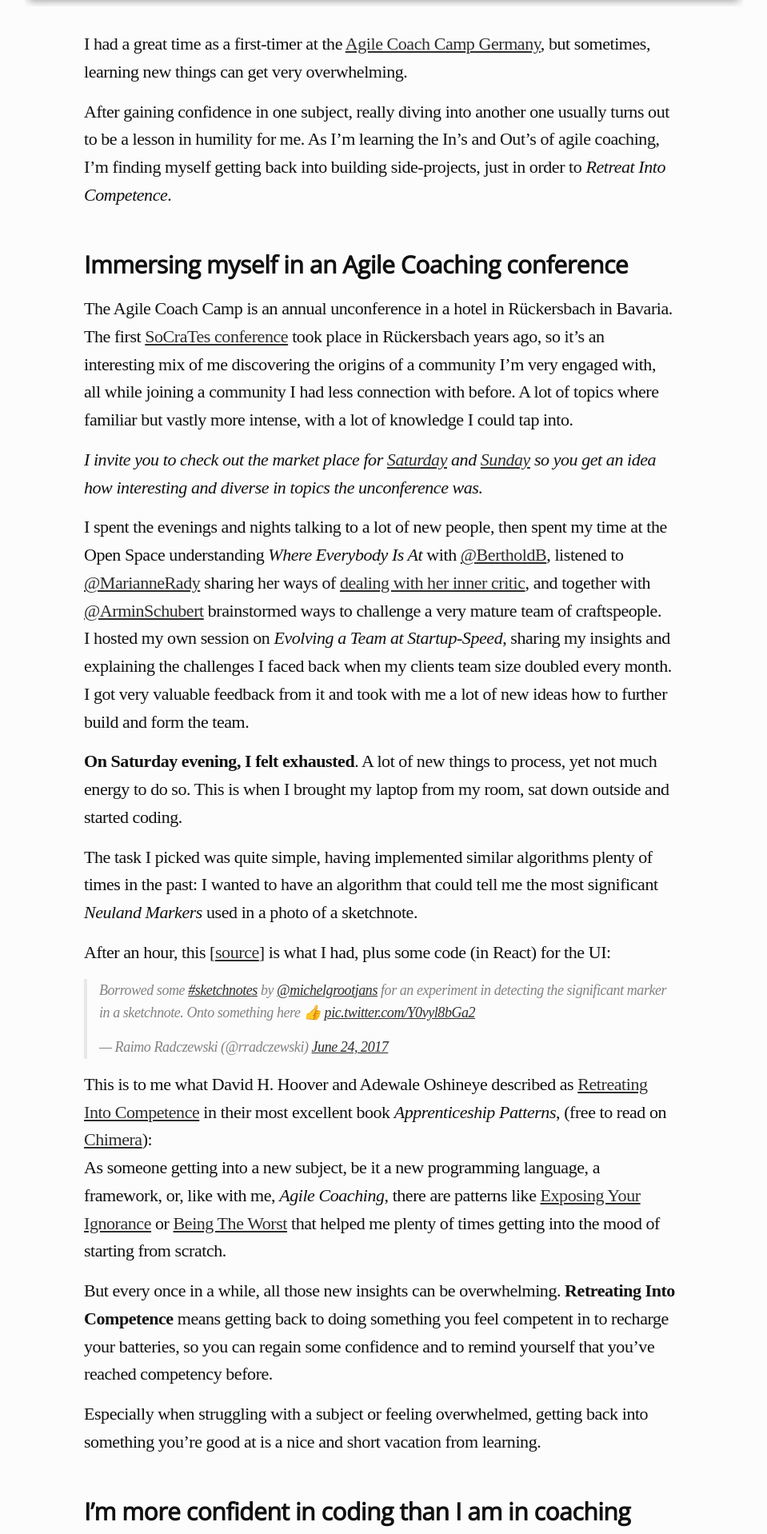
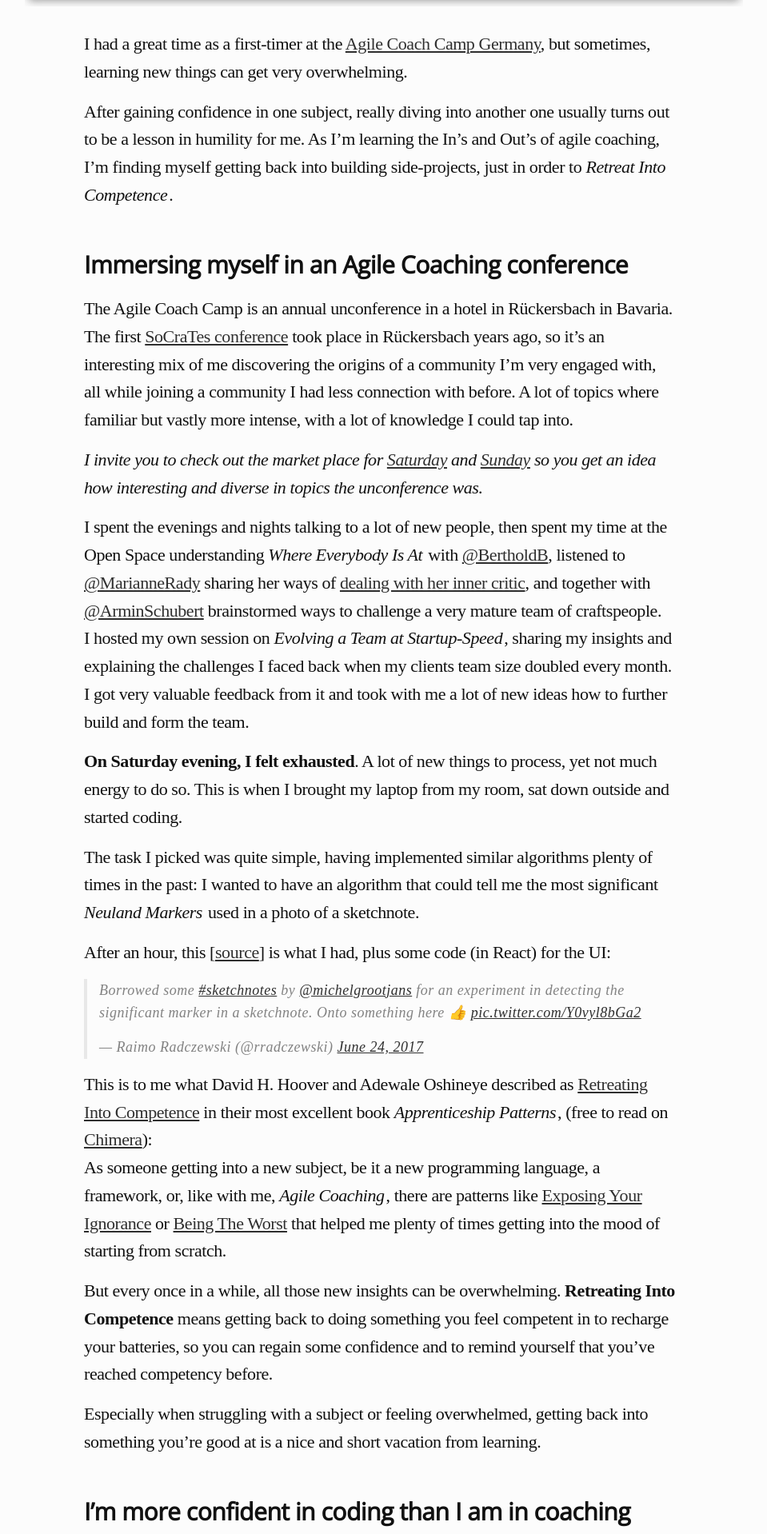
Before and after one commit to rradczewski/ymmv, a Jekyll site: the page built from _posts/2017-06-26-AgileCoachCamp-and-RetreatingIntoCompetence.md, in a window 1280 px wide. Shown: the part 785-2703 px from the top of the page at 80% size, without its empty margins (165-1124 px from the left). Built offline with Jekyll 4.4.1, drawn with Linux system fonts in a browser that asks for light colours; some web fonts are replaced; comment, search, counter and statistics services are not loaded; some of the changed text lies outside the part shown.

Commit message:
Fix Blockquote and CSS around it

```diff
--- a/_posts/2017-06-26-AgileCoachCamp-and-RetreatingIntoCompetence.md
+++ b/_posts/2017-06-26-AgileCoachCamp-and-RetreatingIntoCompetence.md
@@ -52,6 +52,7 @@
 
 I'm wrapping up this post with a quote from the *[Agile Coach Camp FAQ](http://agilecoachcamp.de/f-a-q-2017/)*:
 
-> - The unconference will be very exhausting… take care of yourself… take breaks, get some sleep, relax
+> The unconference will be very exhausting…
+> take care of yourself… take breaks, get some sleep, relax
 
 Noted. 😄
--- a/_sass/minima/_base.scss
+++ b/_sass/minima/_base.scss
@@ -104,7 +104,9 @@
   }
 }
 
-
+em {
+  padding-right: 2px;
+}
 
 /**
  * Blockquotes
@@ -114,6 +116,7 @@
   border-left: 4px solid $grey-color-light;
   padding-left: $spacing-unit / 2;
   font-size: 18px;
+  letter-spacing: 0.5px;
   font-style: italic;
 
   > :last-child {
```
